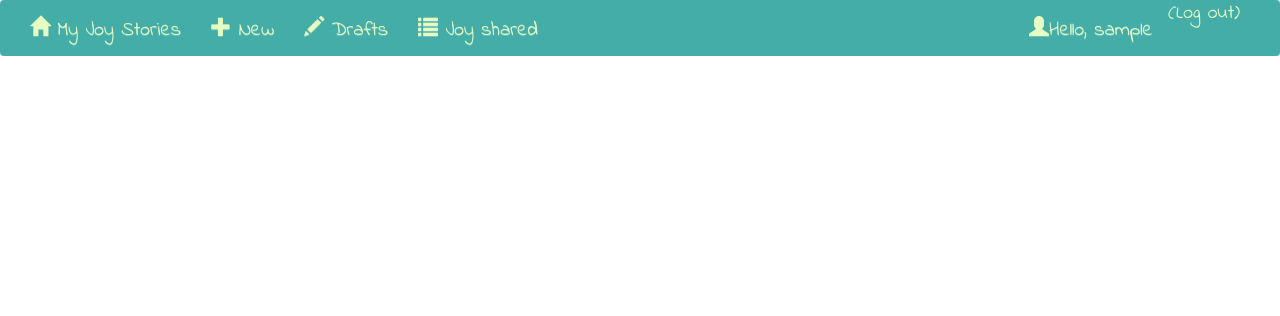
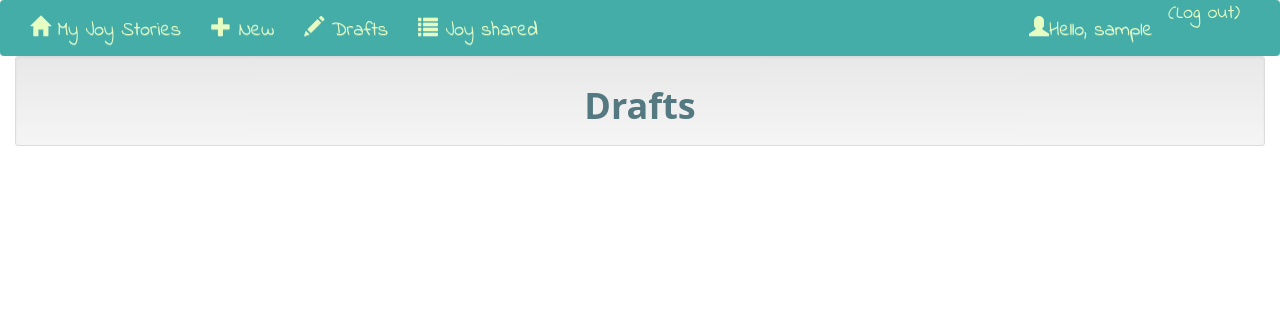
Before and after one commit to jtagster/joy-story-app, a Django app: a page that uses collection/templates/post/post_draft_list.html in a window 1280 px wide. Shown: the top 316 px of the page. Run offline with Django 3.2, Linux system fonts and the light colour scheme; the visitor is signed in with stand-in values (Sample User, id 1); data that the repository does not hold is empty; some libraries are stand-ins or nearby versions; some web fonts are replaced.

Commit message:
fixed edit page error

```diff
--- a/collection/templates/post/post_draft_list.html
+++ b/collection/templates/post/post_draft_list.html
@@ -1,10 +1,10 @@
 {% extends 'base.html' %}
 
 {% block content %}
+    <div class="well well-sm">
+        <h1>Drafts</h1>
+    </div>
     {% for post in posts %}
-        <div class="well well-sm">
-            <h1>Drafts</h1>
-        </div>
         <div class="post">
             <p class="date">created: {{ post.created_date|date:'d-m-Y' }}</p>
             <h1><a href="{% url 'post_detail' slug=post.slug %}">{{ post.title }}</a></h1>
```
